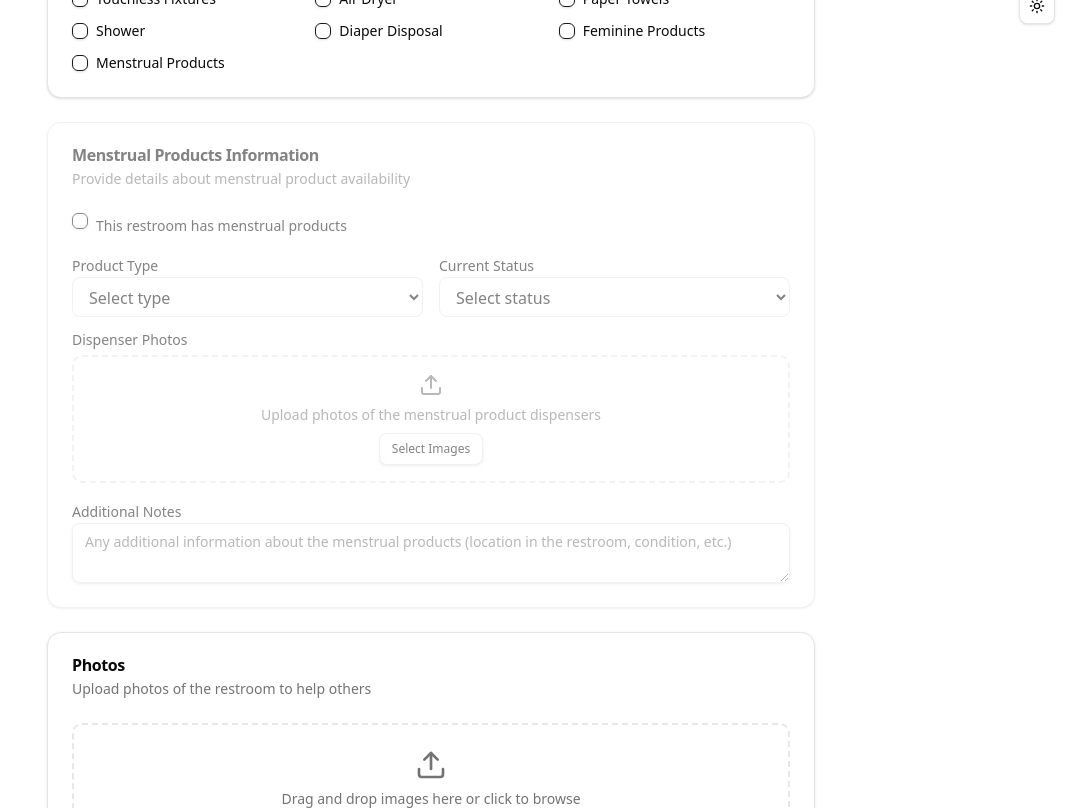
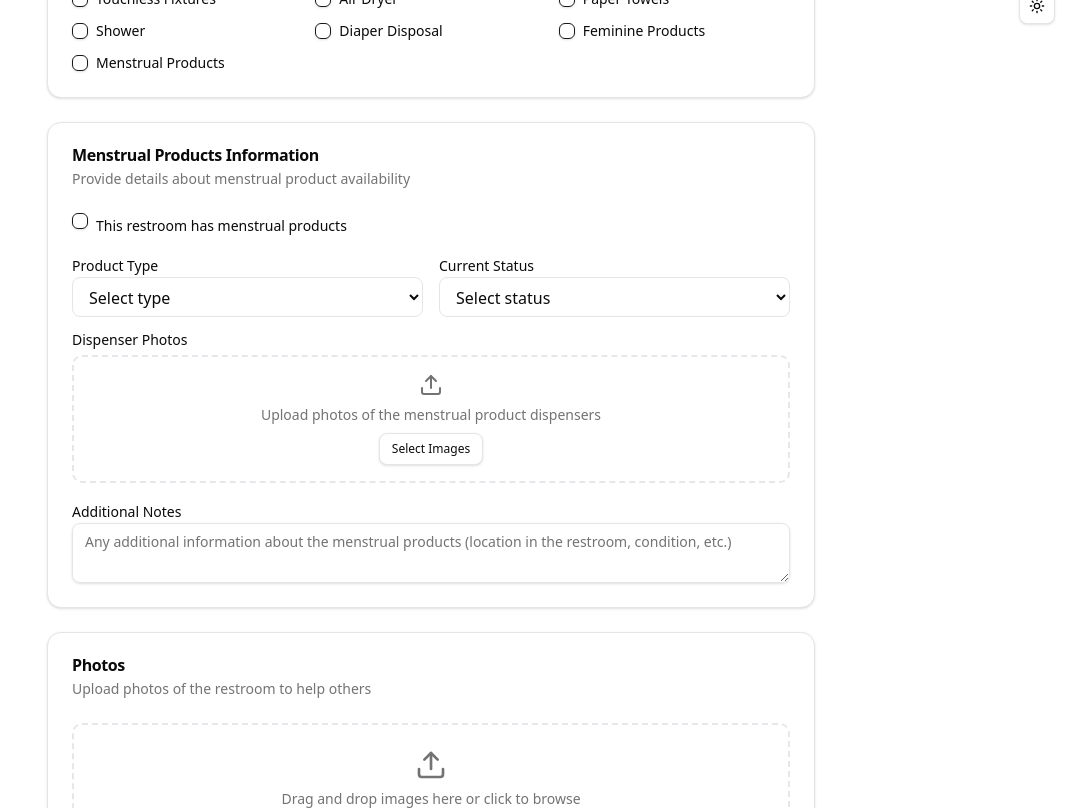
Before and after one commit to nayasinghania/restroom-finder, a Next.js app: page /add-restroom in a window 1280 px wide. Shown: the part 760-1568 px from the top of the page, without its empty margins (209-1280 px from the left). Built offline with nearby package versions, Linux system fonts and the light colour scheme.

Commit message:
Not sure what this was, removed

```diff
--- a/src/app/add-restroom/page.tsx
+++ b/src/app/add-restroom/page.tsx
@@ -133,7 +133,7 @@ export default function AddRestroomPage() {
             </CardContent>
           </Card>
 
-          <Card className={`${document.getElementById("menstrual-products")?.checked ? "" : "opacity-50"}`}>
+          <Card>
             <CardHeader>
               <CardTitle>Menstrual Products Information</CardTitle>
               <CardDescription>Provide details about menstrual product availability</CardDescription>
```
